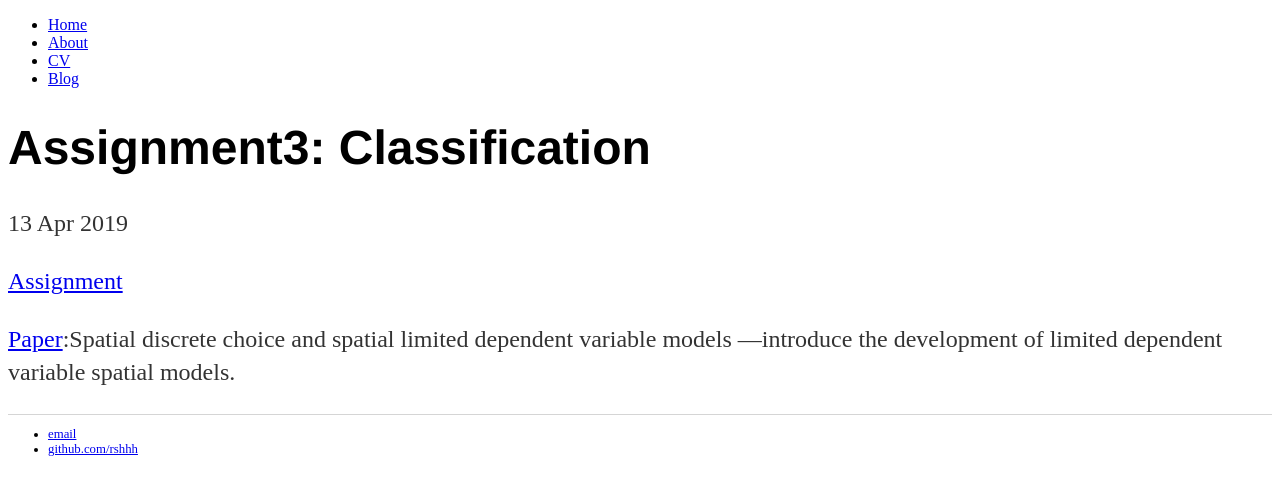
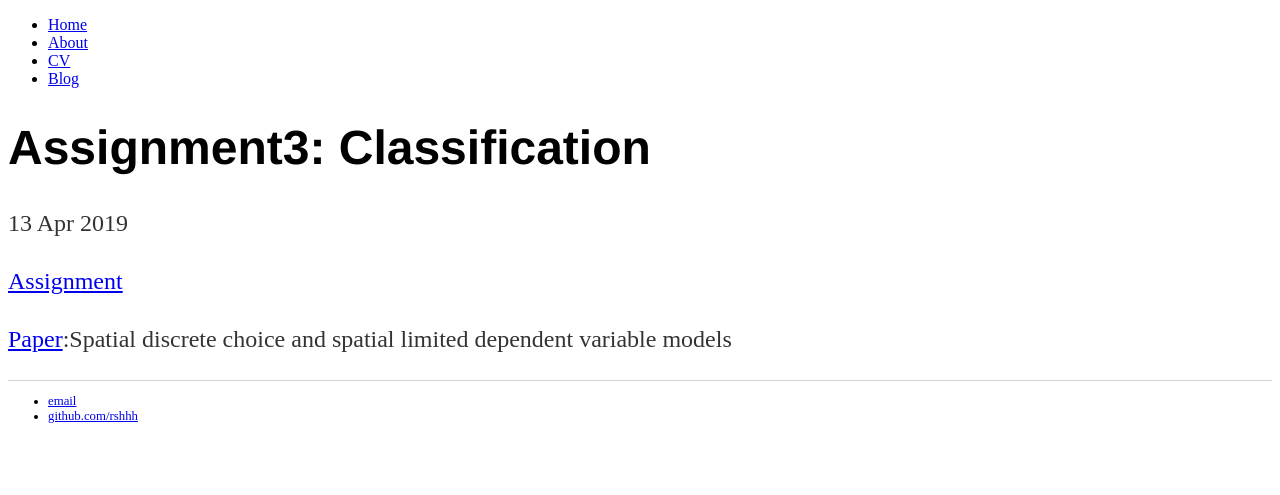
Before and after one commit to RSHHH/Microecon.github.io, a Jekyll site: the page built from _posts/2019-04-13-assignment3.md, in a window 1280 px wide. Shown: the top 495 px of the page. Built offline with Jekyll 4.4.1, drawn with Linux system fonts in a browser that asks for light colours.

Commit message:
Update 2019-04-13-assignment3.md

```diff
--- a/_posts/2019-04-13-assignment3.md
+++ b/_posts/2019-04-13-assignment3.md
@@ -6,4 +6,3 @@ date: 2019-04-13
 [Assignment]({{site.baseurl}}/microecon/assignment_3.pdf)
 
 [Paper]({{site.baseurl}}/microecon/Spatial discrete choice.pdf):Spatial discrete choice and spatial limited dependent variable models
----introduce the development of limited dependent variable spatial models.
```
